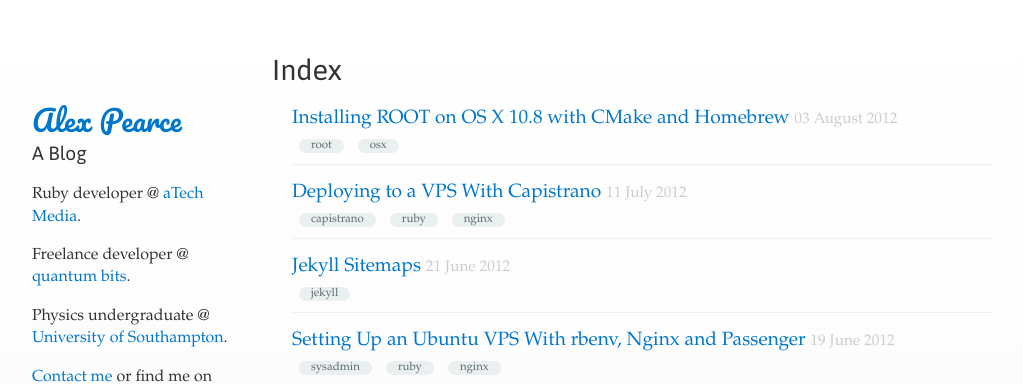
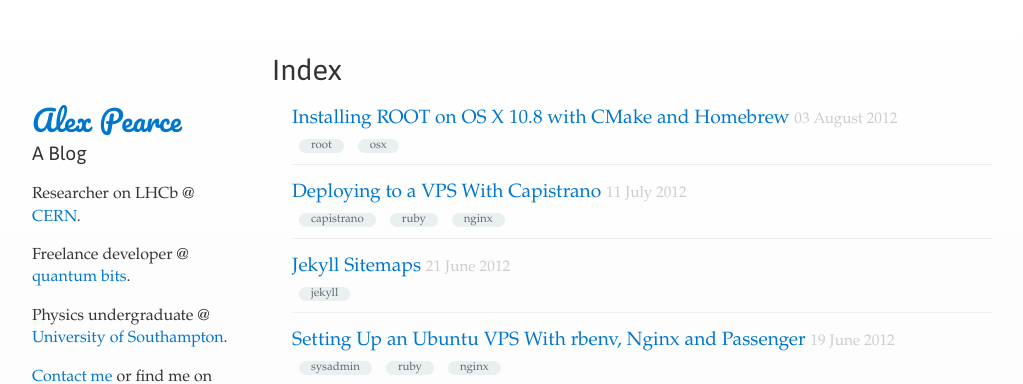
Before and after one commit to alexpearce/home, a Jekyll site: the page built from index.html, in a window 1280 px wide. Shown: the top 384 px of the page, without its empty margins (68-1091 px from the left). Built offline with Jekyll 4.4.1, drawn with Linux system fonts in a browser that asks for light colours; Markdown is read by kramdown in place of the engine named in the settings; the list of posts is cut into pages by our own code; comment, search, counter and statistics services are not loaded.

Commit message:
Woo physics.

```diff
--- a/_includes/header.html
+++ b/_includes/header.html
@@ -2,7 +2,7 @@
   <h1><a href="/">Alex Pearce</a></h1>
   <h2>A Blog</h2>
   <div class="deets">
-    <p>Ruby developer @ <a href="http://atechmedia.com">aTech Media</a>.</p>
+    <p>Researcher on LHCb @ <a href="http://cern.ch">CERN</a>.</p>
     <p>Freelance developer @ <a href="http://quantumbits.co.uk">quantum bits</a>.</p>
     <p>Physics undergraduate @ <a href="http://soton.ac.uk">University of Southampton</a>.</p>
     <p><a href="mailto:alex@alexpearce.me">Contact me</a> or find me on <a class="gplus" href="https://plus.google.com/103081256495328491271?rel=author">Google+</a>.</p>
```
